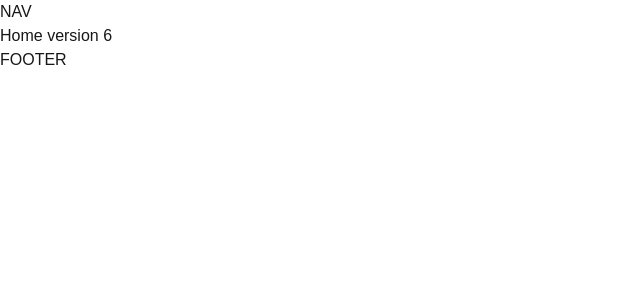
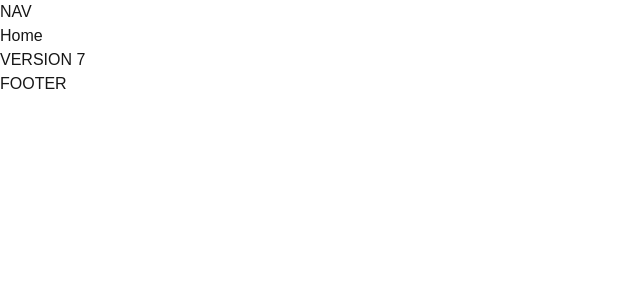
Before and after one commit to TazmanS/shop-front, a Next.js app: page / in a window 1280 px wide. Shown: the top 300 px of the page, without its empty margins (0-640 px from the left). Built offline with nearby package versions, Linux system fonts and the light colour scheme.

Commit message:
test jenkins v7

```diff
--- a/src/app/page.tsx
+++ b/src/app/page.tsx
@@ -3,7 +3,9 @@ import FullLayout from "@/layouts/FullLayout";
 export default function Home() {
   return (
     <FullLayout>
-      <div>Home version 6</div>
+      <div>Home</div>
+
+      <div>VERSION 7</div>
     </FullLayout>
   );
 }
```
